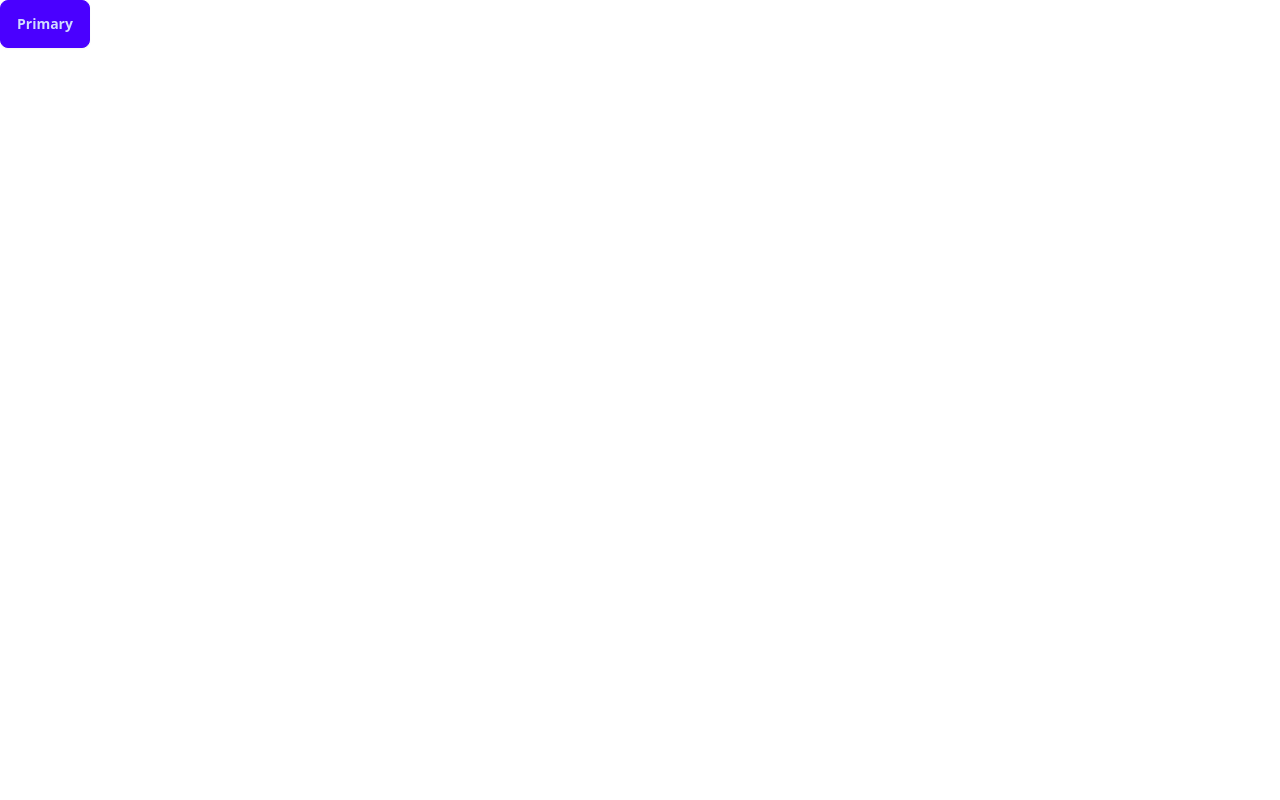
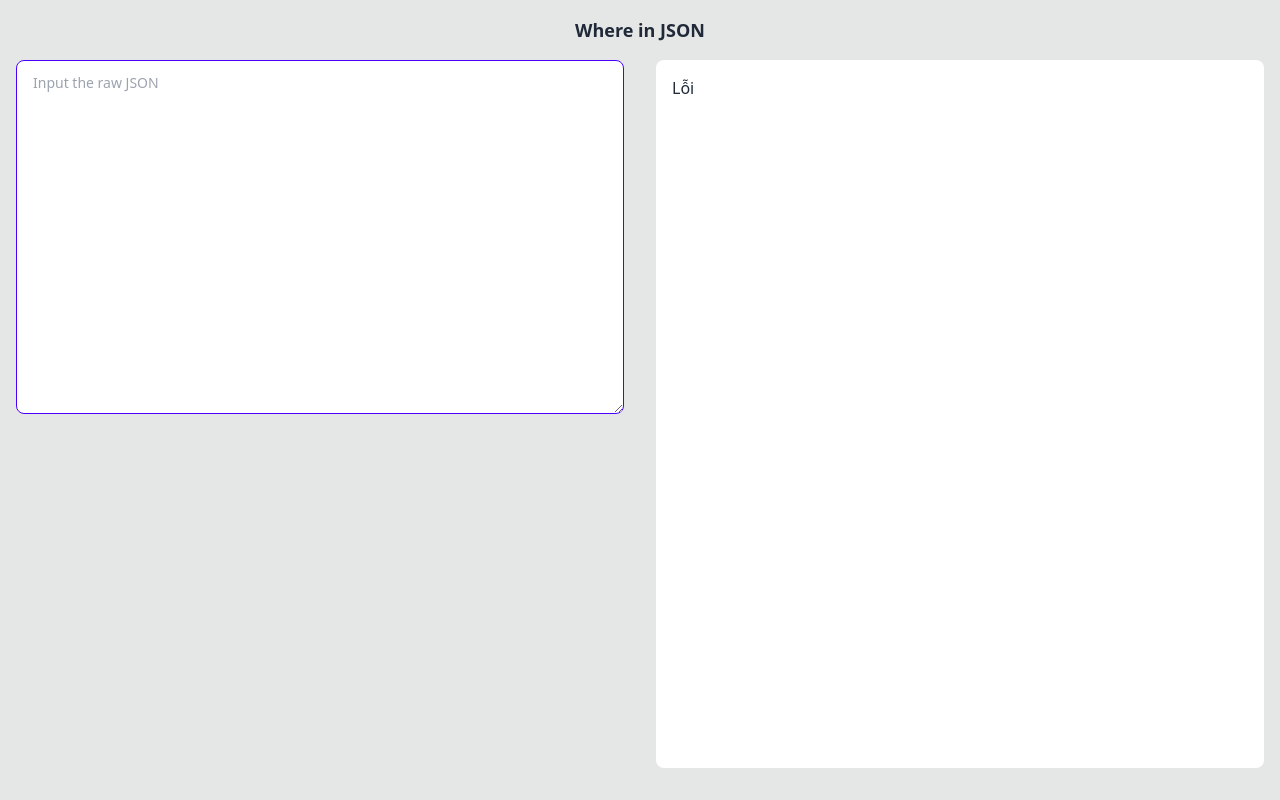
Before and after one commit to thangtmc73/where-in-json, a React (Vite) app: page / in a window 1280 px wide. Built offline with nearby package versions, Linux system fonts and the light colour scheme.

Commit message:
feat: input and view JSON content

```diff
--- a/src/App.tsx
+++ b/src/App.tsx
@@ -1,7 +1,35 @@
+import { useState } from "react";
+import JSONViewer from "./components/JSONViewer";
+import { isParsable } from "./utils";
+
 function App() {
+  const [content, setContent] = useState("");
+  function onInputChange(e: React.ChangeEvent<HTMLTextAreaElement>) {
+    setContent(e.target.value);
+  }
   return (
-    <div className="flex">
-      <button className="btn btn-primary">Primary</button>
+    <div className="flex h-screen flex-col overflow-hidden bg-base-300 py-4">
+      <h1 className="base-content text-center text-lg font-bold">
+        Where in JSON
+      </h1>
+      <div className="flex h-full">
+        <div className="h-full flex-1 p-4">
+          <textarea
+            className="h-300px textarea textarea-primary h-3/6 w-full	"
+            placeholder="Input the raw JSON"
+            onChange={onInputChange}
+          />
+        </div>
+        <div className="h-full flex-1 overflow-hidden p-4">
+          <div className="flex h-full w-full flex-col flex-nowrap overflow-auto whitespace-nowrap rounded-lg	bg-white	p-4	">
+            {isParsable(content) ? (
+              <JSONViewer data={JSON.parse(content)} />
+            ) : (
+              <span>Lỗi</span>
+            )}
+          </div>
+        </div>
+      </div>
     </div>
   );
 }
```
